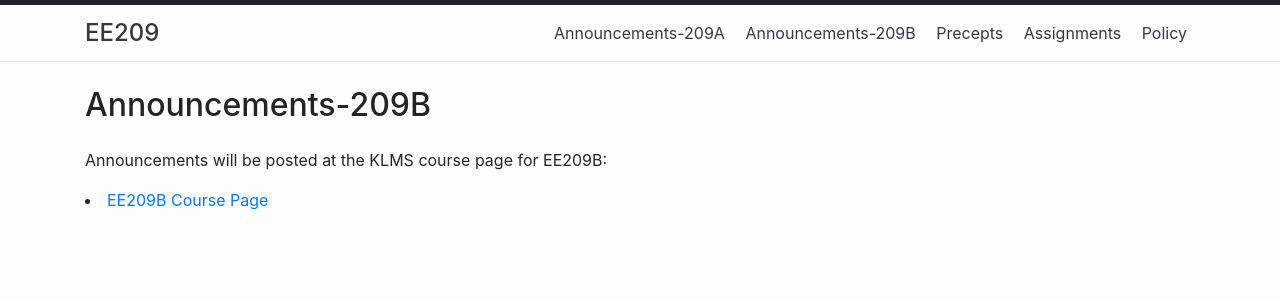
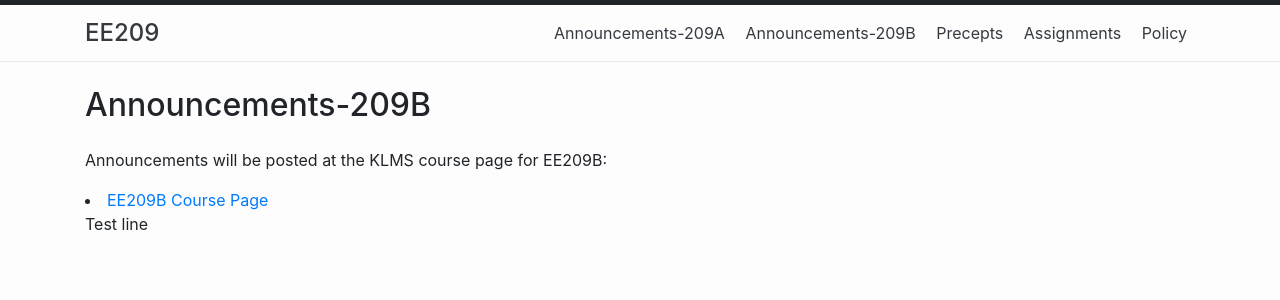
Before and after one commit to ee209-2020-fall/ee209-2020-fall, a Jekyll site: the page built from announcementsB.md, in a window 1280 px wide. Shown: the top 300 px of the page. Built offline with Jekyll 4.4.1, drawn with Linux system fonts in a browser that asks for light colours.

Commit message:
Add test line
adfasdadfasdfasd

```diff
--- a/announcementsB.md
+++ b/announcementsB.md
@@ -6,3 +6,5 @@ permalink: /announcements-209B/
 
 Announcements will be posted at the KLMS course page for EE209B:
 <li class="toclevel-1"> <a href="http://klms.kaist.ac.kr/course/view.php?id=118850">EE209B Course Page</a><br>
+
+<p> Test line </p>
```
